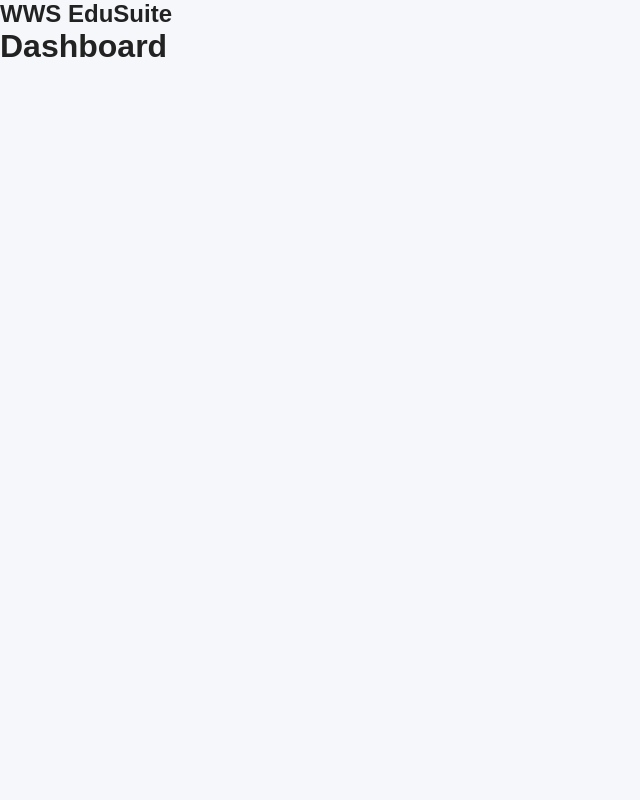
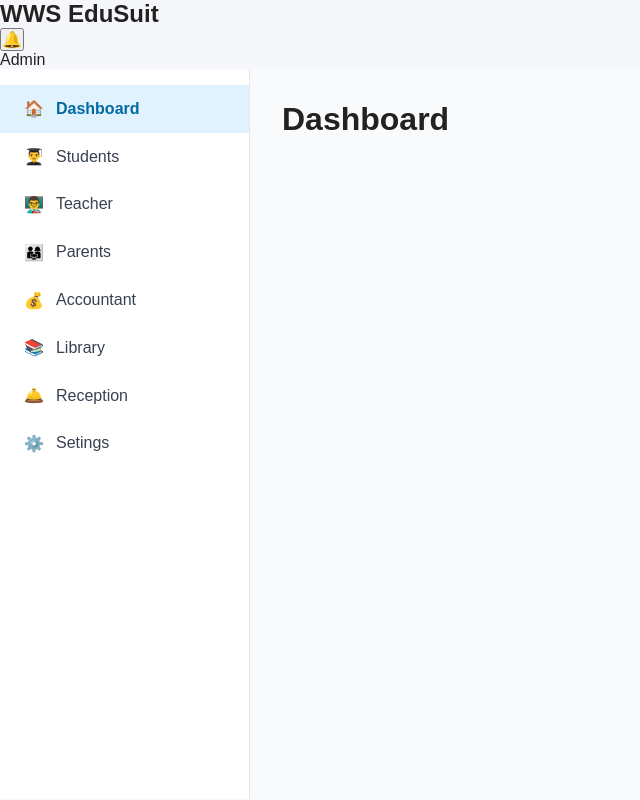
Before and after one commit to WeMoren/wws-edusuite, a React (Vite) app in the folder client/: page /dashboard in a window 1280 px wide. Shown: the whole page, without its empty margins (0-640 px from the left). Built offline with nearby package versions, Linux system fonts and the light colour scheme.

Commit message:
Built reuseable dashboard sidebar wit navigation

```diff
--- /dev/null
+++ b/client/src/components/layout/Header/Header.css
@@ -0,0 +1,30 @@
+.header{
+    height: 70px;
+    background-color: #ffffff;
+    display: flex;
+    justify-content: space-between;
+    align-items: center;
+    padding: 0 2rem;
+    border-bottom: 1px solid #e5e7eb;
+ }
+
+ .header__logo h2{
+    font-size: 1.3rem;
+ }
+
+ .header__actions{
+    display: flex;
+    align-items: center;
+    gap: 1rem;
+ }
+
+ .header__actions button{
+    border: none;
+    background: none;
+    cursor: pointer;
+    font-size: 1.2rem;
+ }
+
+ .header__profile{
+    font-weight: 600;
+ }
--- /dev/null
+++ b/client/src/components/layout/Header/Header.jsx
@@ -0,0 +1,22 @@
+import React from 'react'
+
+const Header = () => {
+  return (
+    <header className='header'>
+        <div className="header__logo">
+            <h2>WWS EduSuit</h2>
+        </div>
+
+        <div className="header__actions">
+            <button>🔔</button>
+
+
+            <div className="header__profile">
+                <span>Admin</span>
+            </div>
+        </div>
+    </header>
+  )
+}
+
+export default Header
--- /dev/null
+++ b/client/src/components/layout/Layout.css
@@ -0,0 +1,9 @@
+.dashboard-layout{
+    display: flex;
+    min-height: calc(100vh - 70px);
+}
+.dashboard-content{
+     flex:1;
+    padding: 2rem;
+    background-color: #f8fafc;
+}
--- /dev/null
+++ b/client/src/components/layout/Sidebar/Sidebar.css
@@ -0,0 +1,30 @@
+.sidebar {
+    width: 250px;
+    background-color: #ffffff;
+    border-right: 1px solid #e5e7eb;
+    padding: 1rem 0;
+}
+.sidebar__menu {
+    list-style:none;
+    margin: 0;
+    padding: 0;
+}
+.sidebar__link {
+    display: flex;
+    align-items: center;
+    gap: 0.75rem;
+    padding: 0.9rem 1.5rem;
+    color: #374151;
+    text-decoration: none;
+    transition: background-color 0.2s ease;
+}
+
+.sidebar__link:hover {
+    background-color: #f3f4f6;
+}
+
+.sidebar__link.active {
+    background-color: #e0f2fe;
+    color: #0369a1;
+    font-weight: 600;
+}
--- /dev/null
+++ b/client/src/components/layout/Sidebar/Sidebar.jsx
@@ -0,0 +1,28 @@
+import React from 'react'
+import "./Sidebar.css"
+import sidebarMenu from "../../../data/sidebarMenu"
+import { NavLink } from 'react-router-dom'
+
+
+const Sidebar = () => {
+  return (
+    <aside className="sidebar">
+        <ul className="sidebar__menu">
+            {sidebarMenu.map((item) => (
+                <li key={item.id} className="sidebar__item">
+
+                    <NavLink to={item.path} className={({isActive}) =>
+                        isActive ? "sidebar__link active" : "sidebar__link"} end={item.path === "/dashboard"}>
+
+                        <span>{item.icon}</span>
+                        <span>{item.label}</span>
+                    </NavLink>
+
+                </li>
+            ))}
+        </ul>
+    </aside>
+  )
+}
+
+export default Sidebar
--- /dev/null
+++ b/client/src/data/sidebarMenu.js
@@ -0,0 +1,52 @@
+const sidebarMenu =  [
+     {
+        id: 1,
+        label: "Dashboard",
+        path: "/dashboard",
+        icon: "🏠"
+     },
+     {
+        id: 2,
+        label: "Students",
+        path: "/dashboard/students",
+        icon: "👨‍🎓"
+     },
+     {
+        id: 3,
+        label: "Teacher",
+        path: "/dashboard/teachers",
+        icon: "👨‍🏫"
+     },
+     {
+        id: 4,
+        label: "Parents",
+        path: "/dashboard/parents",
+        icon: "👨‍👩‍👧"
+     },
+     {
+        id: 5,
+        label: "Accountant",
+        path: "/dashboard/accountant",
+        icon: "💰"
+     },
+     {
+        id: 6,
+        label: "Library",
+        path: "/dashboard/library",
+        icon: "📚"
+     },
+     {
+        id: 7,
+        label: "Reception",
+        path: "/dashboard/reception",
+        icon: "🛎️"
+     },
+     {
+        id: 8,
+        label: "Setings",
+        path: "/dashboard/settings",
+        icon: "⚙️"
+     },
+]
+
+export default sidebarMenu
--- a/client/src/layouts/DashboardLayout.jsx
+++ b/client/src/layouts/DashboardLayout.jsx
@@ -1,16 +1,22 @@
 import React from 'react'
 import { Outlet } from 'react-router-dom'
-
+import Header from '../components/layout/Header/Header'
+import Sidebar from '../components/layout/Sidebar/Sidebar'
+import "../components/layout/Layout.css"
 const DashboardLayout = () => {
   return (
     <>
-        <header>
-            <h2>WWS EduSuite</h2>
-        </header>
+        <Header/>
 
-        <main>
-            <Outlet/>
-        </main>
+        <div className="dashboard-layout">
+
+            <Sidebar/>
+
+            <main className='dashboard-content'>
+                 <Outlet/>
+            </main>
+        </div>
+
     </>
   )
 }
```
